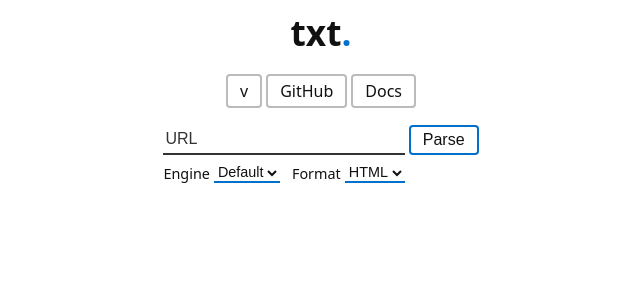
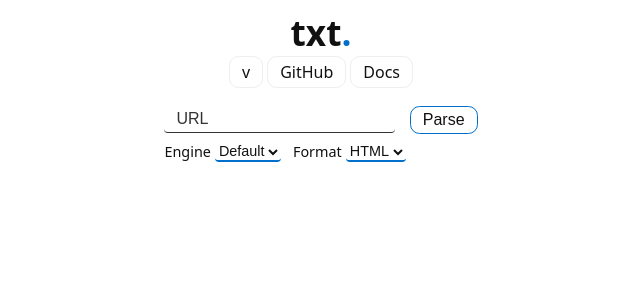
Before and after one commit to TxtDot/txtdot, a Node project: template templates/index.ejs in a window 1280 px wide. Shown: the top 300 px of the page, without its empty margins (319-959 px from the left). Run offline with Node 20 templates, Linux system fonts and the light colour scheme; the template is opened without the code that fills it, so the values that code supplies are empty.

Commit message:
fix: interface style improvements
and components in ejs templates

```diff
--- a/package.json
+++ b/package.json
@@ -1,6 +1,6 @@
 {
   "name": "txtdot",
-  "version": "1.5.1",
+  "version": "1.5.2",
   "private": true,
   "description": "",
   "main": "dist/app.js",
--- a/src/publicConfig.ts
+++ b/src/publicConfig.ts
@@ -1,5 +1,5 @@
 export default {
-  version: '1.5.1',
+  version: '1.5.2',
   description:
     'txtdot is an HTTP proxy that parses only text, links and pictures from pages reducing internet bandwidth usage, removing ads and heavy scripts',
 };
--- a/static/common.css
+++ b/static/common.css
@@ -6,7 +6,7 @@
   --bg: #fff;
   --fg: #111;
 
-  --bg2: #bbb;
+  --bg2: #eee;
   --fg2: #333;
 
   --accent: #0070cc; /* hsl(207, 100%, 40%) */
@@ -17,10 +17,10 @@
 
 @media (prefers-color-scheme: dark) {
   :root {
-    --bg: #222;
+    --bg: #151515;
     --fg: #eee;
 
-    --bg2: #444;
+    --bg2: #303030;
     --fg2: #bbb;
 
     --accent: #33a3ff; /* hsl(207, 100%, 60%) */
@@ -48,14 +48,15 @@ main {
 .menu {
   display: flex;
   flex-direction: row;
+  flex-wrap: wrap;
   column-gap: 0.25rem;
 }
 
 .button {
   padding: 0.25rem 0.75rem;
 
-  border: 0.125rem solid var(--accent);
-  border-radius: 0.25rem;
+  border: 0.1rem solid var(--accent);
+  border-radius: 0.6rem;
 
   background: var(--bg);
   color: var(--fg);
@@ -64,9 +65,11 @@ main {
 
   cursor: pointer;
 }
+
 .button.secondary {
   border-color: var(--bg2);
 }
+
 .button:hover {
   background: var(--bg2);
   color: var(--fg);
--- /dev/null
+++ b/static/form-inputs.css
@@ -0,0 +1,19 @@
+#url,
+#search {
+  outline: none;
+  border: 0;
+  border-bottom: 0.1rem solid var(--fg2);
+
+  border-radius: 0.25rem;
+  padding: 0.25rem 0.75rem;
+
+  background: var(--bg);
+  color: var(--fg);
+  font-size: 1rem;
+}
+
+#url::placeholder,
+#search::placeholder {
+  color: var(--fg2);
+  opacity: 1;
+}
--- a/static/form.css
+++ b/static/form.css
@@ -29,24 +29,6 @@ label {
   font-size: 0.9rem;
 }
 
-#url,
-#search {
-  width: 100%;
-  height: 100%; /* shrink to #submit height */
-
-  outline: none;
-  border: 0;
-  border-bottom: 0.125rem solid var(--fg2);
-
-  background: var(--bg);
-  color: var(--fg);
-  font-size: 1rem;
-}
-#url::placeholder {
-  color: var(--fg2);
-  opacity: 1;
-}
-
 #submit {
   font-size: 1rem;
 }
@@ -57,6 +39,7 @@ select {
 
   background: var(--bg);
   color: var(--fg);
+  border-radius: 0.25rem;
 
   font-weight: 500;
   font-size: 0.9rem;
--- /dev/null
+++ b/templates/components/search-styles.ejs
@@ -0,0 +1,6 @@
+<%
+  if (config.search.enabled) {
+    %><link rel="stylesheet" href="/static/search.css">
+    <link rel="stylesheet" href="/static/form-inputs.css"><%
+  }
+%>
--- a/templates/index.ejs
+++ b/templates/index.ejs
@@ -9,71 +9,20 @@
     <link rel="stylesheet" href="/static/common.css">
     <link rel="stylesheet" href="/static/index.css">
     <link rel="stylesheet" href="/static/form.css">
+    <link rel="stylesheet" href="/static/form-inputs.css">
   </head>
   <body>
     <main>
       <header>
         <h1>txt<span class="dot">.</span></h1>
-        <p class="menu">
+        <div class="menu">
           <a href="https://github.com/TxtDot/txtdot/releases/latest" class="button secondary">v<%= publicConfig.version %></a>
           <a href="https://github.com/txtdot/txtdot" class="button secondary">GitHub</a>
           <a href="https://txtdot.github.io/documentation" class="button secondary">Docs</a>
-        </p>
+        </div>
         <p><%= publicConfig.description %></p>
       </header>
-      <%
-        if (config.search.enabled) {
-
-          %>
-          <form action="/search" method="get" class="input-grid">
-            <div class="input">
-              <input type="text" name="q" id="search" placeholder="Search">
-            </div>
-            <div class="input">
-              <input type="submit" id="submit" class="button" value="Go">
-            </div>
-          </form>
-          <%
-
-          %><details style="margin-top: 1rem;"><summary>Advanced</summary><%
-        }
-      %>
-      <form action="/get" method="get" class="input-grid">
-        <div class="input">
-          <input type="text" name="url" id="url" placeholder="URL">
-        </div>
-        <div class="input">
-          <input type="submit" id="submit" class="button" value="Parse">
-        </div>
-        <div class="input-row">
-          <div class="input">
-            <label for="engine">Engine</label>
-            <select name="engine">
-              <option value="" selected>Default</option>
-              <% engineList.forEach((engine)=> {
-                  %>
-                    <option value="<%= engine %>">
-                      <%= engine %>
-                    </option>
-                  <%
-                })
-              %>
-            </select>
-          </div>
-          <div class="input">
-            <label for="format">Format</label>
-            <select name="format">
-              <option value="html" selected>HTML</option>
-              <option value="text">Text</option>
-            </select>
-          </div>
-        </div>
-      </form>
-      <%
-        if (config.search.enabled) {
-          %></details><%
-        }
-      %>
+      <%- include('./components/form-main.ejs') %>
     </main>
   </body>
 </html>
```
Also changed, not shown: static/search.css (+12 -20 lines), templates/components/form-main.ejs (added, +55 -0 lines), templates/components/menu.ejs (added, +14 -0 lines), templates/get.ejs (+10 -29 lines), 1 other file.
